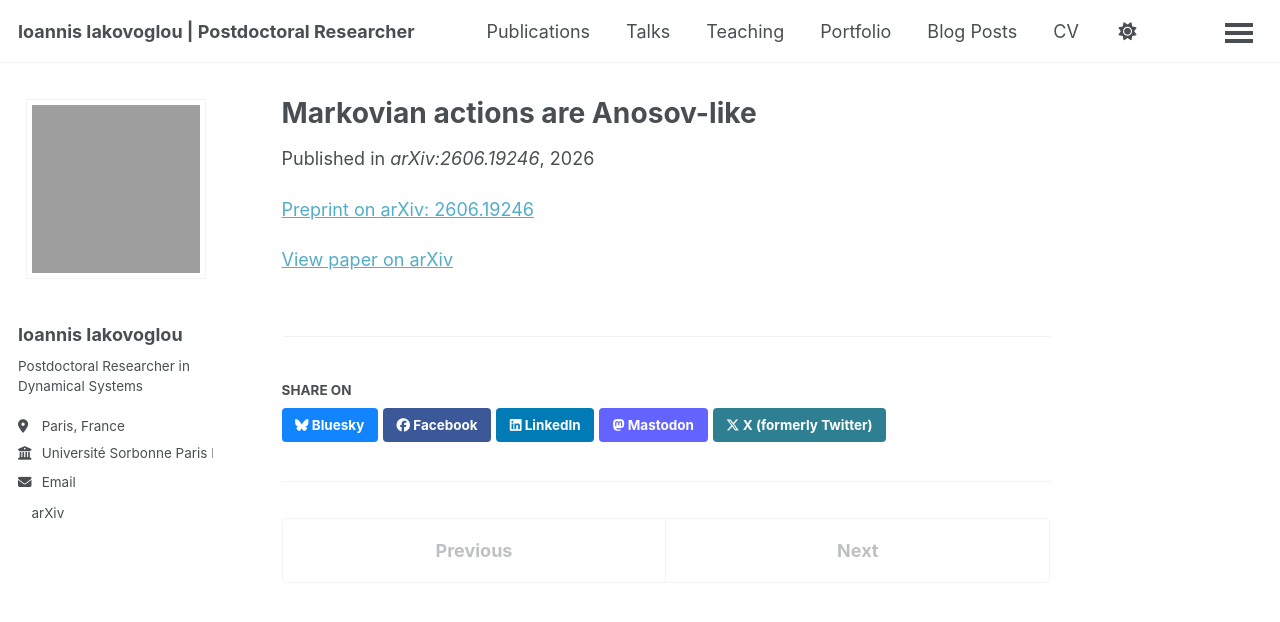
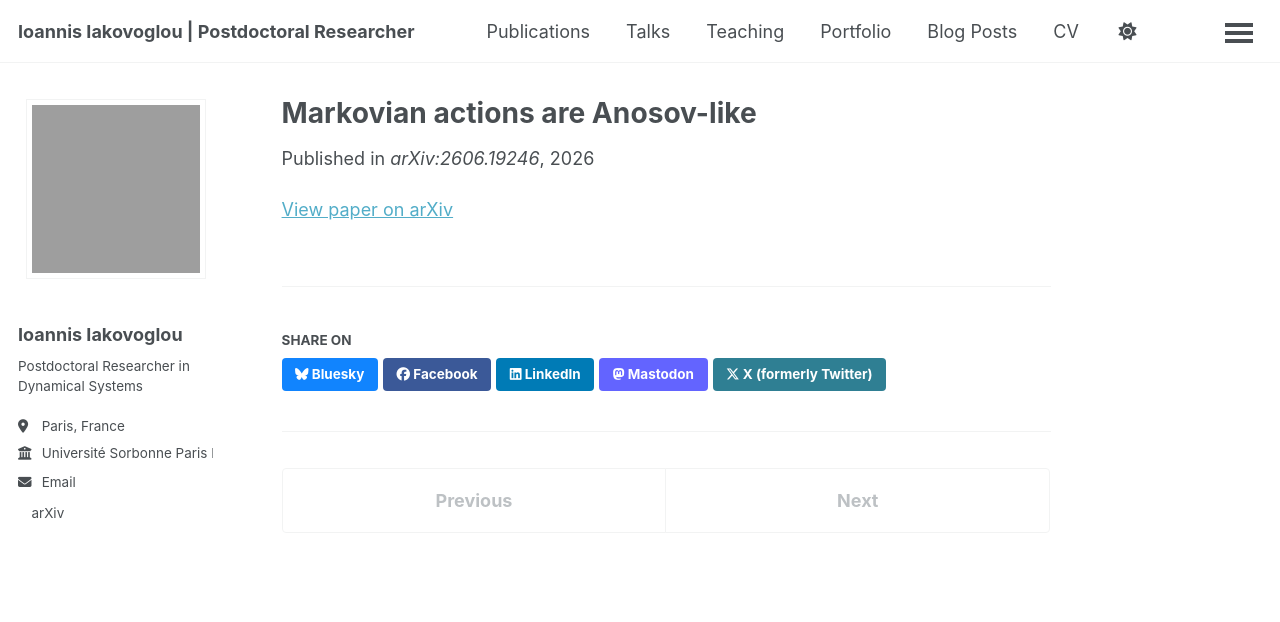
Before and after one commit to ioannisiakovoglou/ioannisiakovoglou.github.io, a Jekyll site: the page built from _publications/markovianareanosovlike.md, in a window 1280 px wide. Shown: the top 622 px of the page. Built offline with Jekyll 4.4.1, drawn with Linux system fonts in a browser that asks for light colours; a script bundle is joined from its source files by our own code; a style sheet for code colours, icons or effects is not loaded.

Commit message:
Update markovianareanosovlike.md

```diff
--- a/_publications/markovianareanosovlike.md
+++ b/_publications/markovianareanosovlike.md
@@ -9,4 +9,3 @@ date: 2026-06-01
 venue: "arXiv:2606.19246"
 paperurl: "https://arxiv.org/abs/2606.19246"
 ---
-[Preprint on arXiv: 2606.19246](https://arxiv.org/abs/2606.19246)
```
